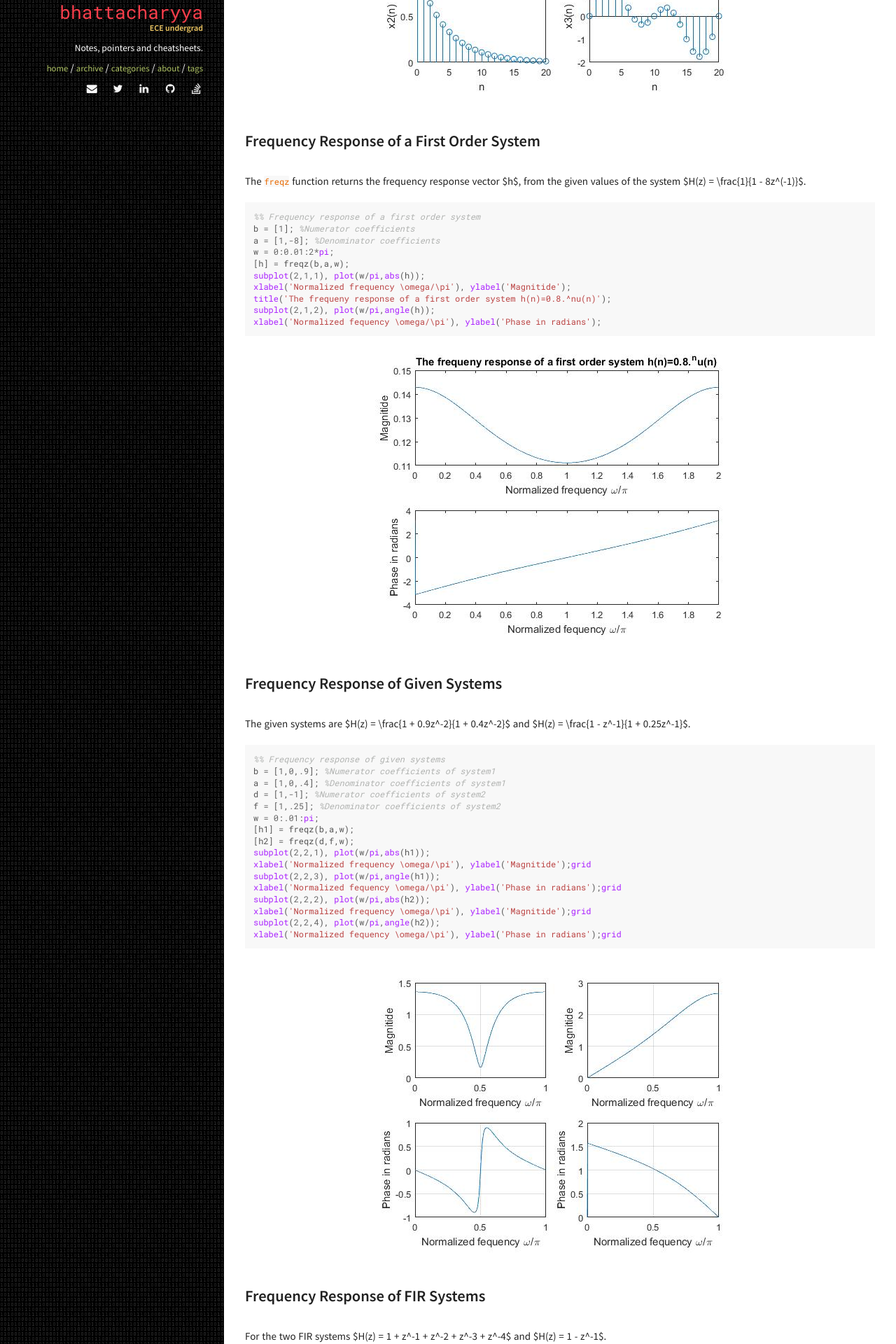
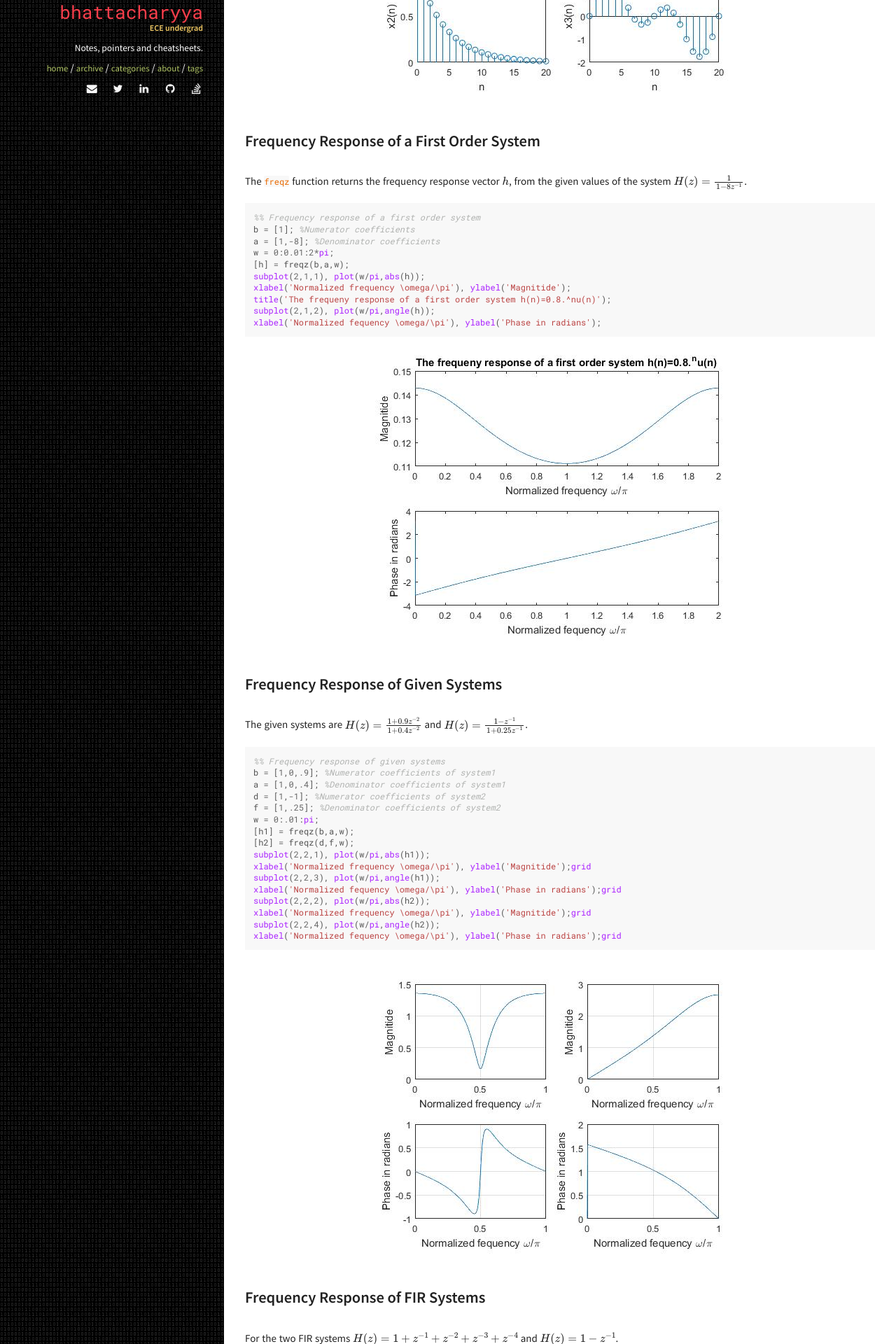
Before and after one commit to sohambhattacharyya/sohambhattacharyya.github.io, a Jekyll site: the page built from _posts/2017-04-09-Introduction-to-DSP-using-MATLAB-Part-I.markdown, in a window 1280 px wide. Shown: the part 2467-4387 px from the top of the page at 70% size. Built offline with Jekyll 4.4.1, drawn with Linux system fonts in a browser that asks for light colours; formulas are drawn with MathJax 3; comment, search, counter and statistics services are not loaded.

````diff
--- a/_config.yml
+++ b/_config.yml
@@ -17,6 +17,7 @@ keywords: ["DSP", "MATLAB", "Electrical", "Electronics", "Communications", "Engi
 #
 timezone:          India/Kolkata
 markdown:          kramdown
+mathjax:           true
 highlighter:       rouge
 excerpt_separator: <!--more-->
 permalink:         /blog/:title
@@ -27,6 +28,7 @@ kramdown:
   entity_output: as_char
   toc_levels: 1..6
   enable_coderay: false
+
 
 #
 ###################################
@@ -70,4 +72,5 @@ owner:
 plugins:
   - jekyll-seo-tag
 
-exclude: ['README.md', 'Gemfile', 'Gemfile.lock']
+# Exclude list
+exclude: [README.md, Gemfile, Gemfile.lock, node_modules, gulpfile.js, package.json, _site, src, vendor, CNAME, LICENSE, Rakefile]
--- a/_includes/head.html
+++ b/_includes/head.html
@@ -46,6 +46,8 @@
   <!-- 32x32 -->
   <link rel="shortcut icon" href="{{ site.baseurl }}/img/favicons/favicon-32x32.png">
 
+  <script type="text/javascript" async src="https://cdnjs.cloudflare.com/ajax/libs/mathjax/2.7.1/MathJax.js?config=TeX-AMS-MML_HTMLorMML"></script>
+
   {% seo %}
 
 </head>
--- a/_layouts/default.html
+++ b/_layouts/default.html
@@ -2,8 +2,6 @@
 <html lang="en">
 
 {% include head.html %}
-
-<script type="text/javascript" async src="https://cdnjs.cloudflare.com/ajax/libs/mathjax/2.7.1/MathJax.js?config=TeX-AMS-MML_HTMLorMML"></script>
 
 <body>
   <div class="row">
--- a/_posts/2017-04-09-Introduction-to-DSP-using-MATLAB-Part-I.markdown
+++ b/_posts/2017-04-09-Introduction-to-DSP-using-MATLAB-Part-I.markdown
@@ -80,7 +80,7 @@ y =
 
 ### Frequency Response of a First Order System
 
-The `freqz` function returns the frequency response vector $h$, from the given values of the system $H(z) = \frac{1}{1 - 8z^(-1)}$.
+The `freqz` function returns the frequency response vector \\(h\\), from the given values of the system \\(H(z) = \frac{1}{1 - 8z^{-1}}\\).
 
 ```matlab
 %% Frequency response of a first order system
@@ -100,7 +100,7 @@ xlabel('Normalized fequency \omega/\pi'), ylabel('Phase in radians');
 
 ### Frequency Response of Given Systems
 
-The given systems are $H(z) = \frac{1 + 0.9z^-2}{1 + 0.4z^-2}$ and $H(z) = \frac{1 - z^-1}{1 + 0.25z^-1}$.
+The given systems are \\(H(z) = \frac{1 + 0.9z^{-2}}{1 + 0.4z^{-2}}\\) and \\(H(z) = \frac{1 - z^{-1}}{1 + 0.25z^{-1}}\\).
 
 ```matlab
 %% Frequency response of given systems
@@ -126,7 +126,7 @@ xlabel('Normalized fequency \omega/\pi'), ylabel('Phase in radians');grid
 
 ### Frequency Response of FIR Systems
 
-For the two FIR systems $H(z) = 1 + z^-1 + z^-2 + z^-3 + z^-4$ and $H(z) = 1 - z^-1$.
+For the two FIR systems \\(H(z) = 1 + z^{-1} + z^{-2} + z^{-3} + z^{-4}\\) and \\(H(z) = 1 - z^{-1}\\).
 
 ```matlab
 %% Frequency response of FIR systems
````
Also changed, not shown: other parts of _posts/2017-04-09-Introduction-to-DSP-using-MATLAB-Part-I.markdown (+1 -1 lines).
